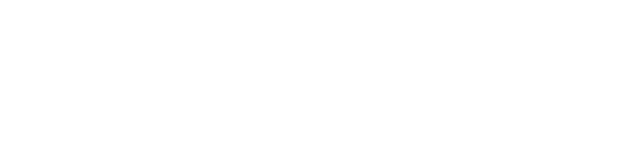
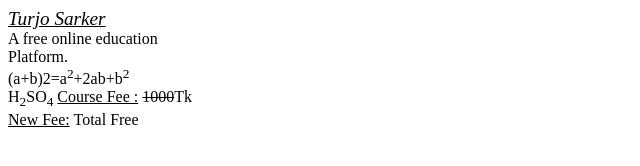
Before and after one commit to tourff/Ict-class, a plain HTML site: page index.html in a window 1280 px wide. Shown: the whole page, without its empty margins (0-640 px from the left). Drawn offline with Linux system fonts and the light colour scheme.

Commit message:
Update index.html

```diff
--- a/index.html
+++ b/index.html
@@ -1,12 +1,14 @@
 <doctype html>
 <html>
 <head>
-<title> Turjo <title>
+<title> Turjo </title>
 </head>
 <body>
 <p><big><i><u>Turjo Sarker</u></i></big><br>
 A free online education <br> Platform.<br>
-(a+b)<suo>2<sup>=a<sup>2<sup>+2ab+b<sup>2<sup><br>
-H<sub>2<sub>SO<sub>4<sub>
-<u>Course Fee :<u> <del>1000<del> Tk <br>
-<u>New Fee:<u> Total Free
+(a+b)<suo>2</suo>=a<sup>2</sup>+2ab+b<sup>2</sup><br>
+H<sub>2</sub>SO<sub>4</sub>
+<u>Course Fee :</u> <del>1000</del>Tk <br>
+<u>New Fee:</u> Total Free </p>
+</body>
+</html>
```
